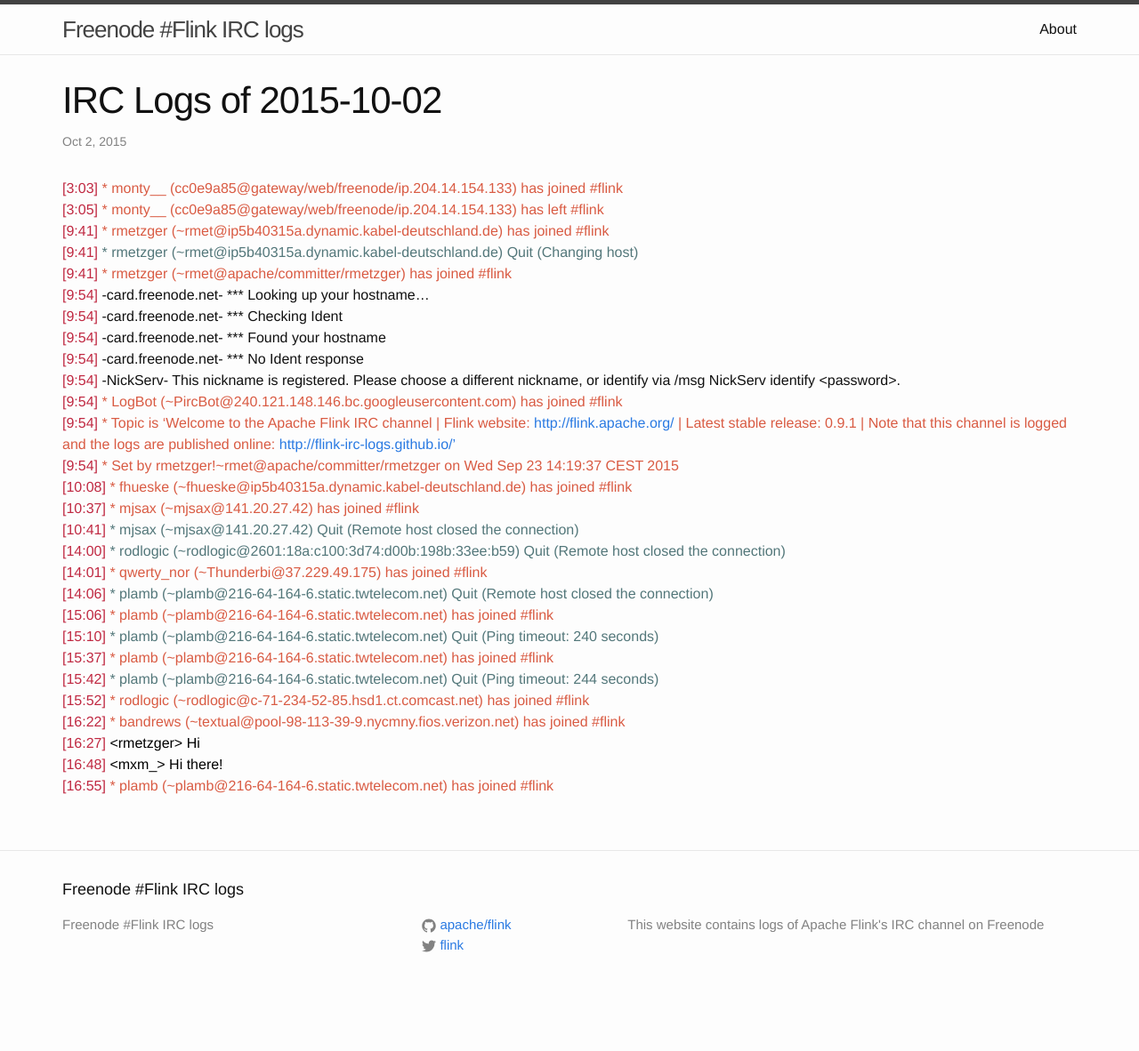
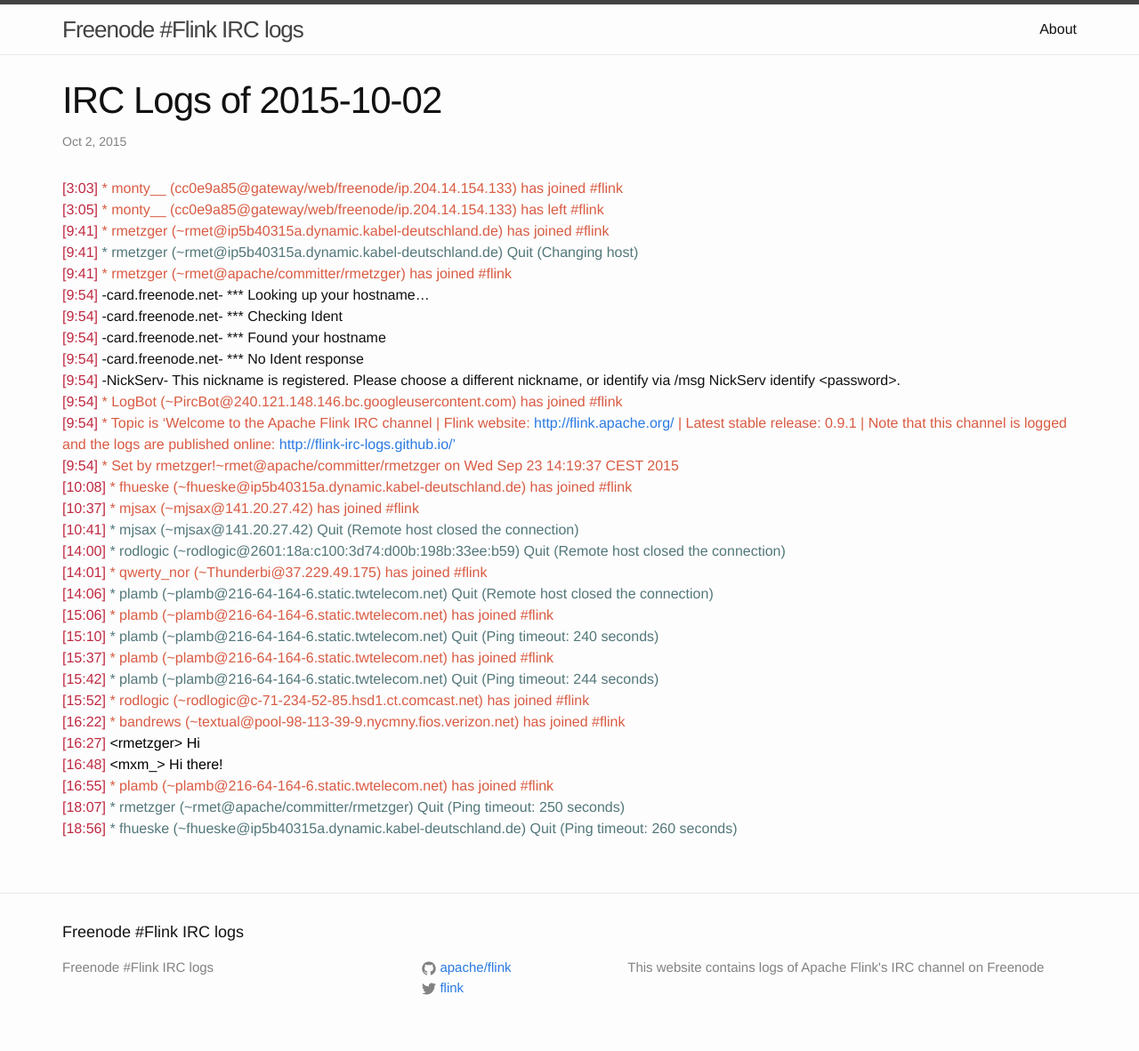
Before and after one commit to flink-irc-logs/flink-irc-logs.github.io, a Jekyll site: the page built from _posts/2015-10-02-logs.markdown, in a window 1280 px wide. Shown: the whole page at 89% size. Built offline with Jekyll 4.4.1, drawn with Linux system fonts in a browser that asks for light colours; before the commit the page ends 1134 px from its top, so only the background shows below that.

Commit message:
Update of the logs on Fri Oct  2 19:21:34 CEST 2015

```diff
--- a/_posts/2015-10-02-logs.markdown
+++ b/_posts/2015-10-02-logs.markdown
@@ -32,3 +32,5 @@
 <span class="irc-date">[16:27]</span> <span class="irc-black">&lt;rmetzger&gt; Hi</span><br />
 <span class="irc-date">[16:48]</span> <span class="irc-black">&lt;mxm_&gt; Hi there!</span><br />
 <span class="irc-date">[16:55]</span> <span class="irc-green">* plamb (~plamb@216-64-164-6.static.twtelecom.net) has joined #flink</span><br />
+<span class="irc-date">[18:07]</span> <span class="irc-navy">* rmetzger (~rmet@apache/committer/rmetzger) Quit (Ping timeout: 250 seconds)</span><br />
+<span class="irc-date">[18:56]</span> <span class="irc-navy">* fhueske (~fhueske@ip5b40315a.dynamic.kabel-deutschland.de) Quit (Ping timeout: 260 seconds)</span><br />
```
